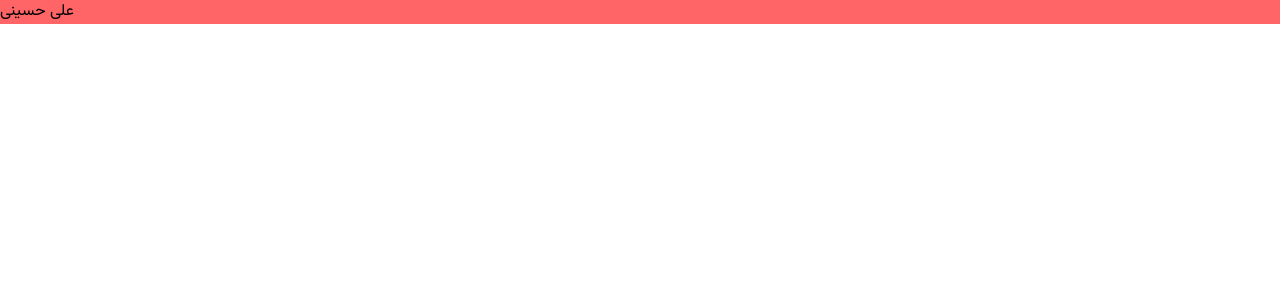
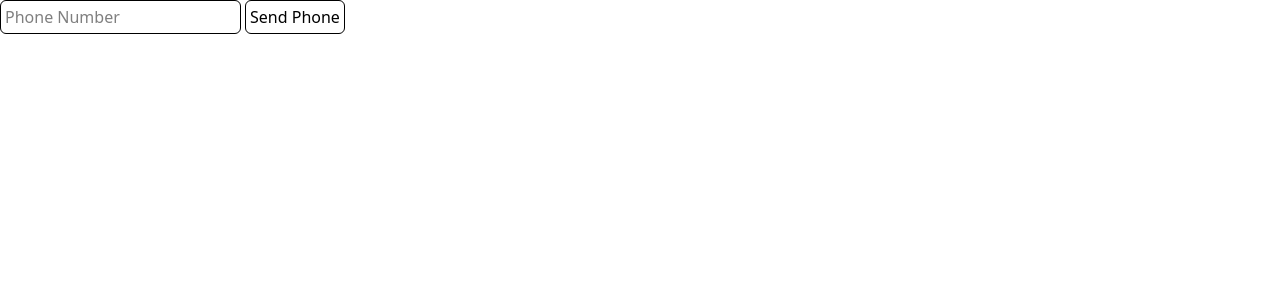
Before and after one commit to ali934h/freelancing-app_react-ts, a React (Vite) app: page /auth in a window 1280 px wide. Shown: the top 300 px of the page. Built offline with nearby package versions, Linux system fonts and the light colour scheme.

Commit message:
folder structure created - Auth page and SendOTPForm created

```diff
--- a/package.json
+++ b/package.json
@@ -13,12 +13,14 @@
     "@tailwindcss/vite": "^4.1.12",
     "react": "^19.1.1",
     "react-dom": "^19.1.1",
+    "react-router-dom": "^7.8.2",
     "tailwindcss": "^4.1.12"
   },
   "devDependencies": {
     "@eslint/js": "^9.33.0",
     "@types/react": "^19.1.10",
     "@types/react-dom": "^19.1.7",
+    "@types/react-router-dom": "^5.3.3",
     "@vitejs/plugin-react": "^5.0.0",
     "eslint": "^9.33.0",
     "eslint-plugin-react-hooks": "^5.2.0",
--- a/src/App.tsx
+++ b/src/App.tsx
@@ -1,6 +1,14 @@
-function App() {
+import React from "react";
+import { Route, Routes } from "react-router-dom";
+import Auth from "./pages/Auth";
+
+type Props = {};
+
+function App({}: Props) {
   return (
-    <div className="font-vazir justify-center gap-3 bg-red-400">علی حسینی</div>
+    <Routes>
+      <Route path="/auth" element={<Auth />} />
+    </Routes>
   );
 }
 
--- /dev/null
+++ b/src/features/authentication/SendOTPForm.tsx
@@ -0,0 +1,25 @@
+import React, { useState } from "react";
+
+type Props = {};
+
+function SendOTPForm({}: Props) {
+  const [phoneNumber, setPhoneNumber] = useState("");
+  return (
+    <div>
+      <form action="" className="flex gap-x-1">
+        <input
+          className="rounded-md border p-1"
+          placeholder="Phone Number"
+          type="number"
+          value={phoneNumber}
+          onChange={(e) => setPhoneNumber(e.target.value)}
+        />
+        <button className="rounded-md border p-1" type="submit">
+          Send Phone
+        </button>
+      </form>
+    </div>
+  );
+}
+
+export default SendOTPForm;
--- a/src/index.css
+++ b/src/index.css
@@ -1,5 +1,5 @@
 @import "tailwindcss";
-@import "../public/fonts.css";
+@import "/fonts.css";
 
 /* app.css */
 @theme {
--- a/src/main.tsx
+++ b/src/main.tsx
@@ -2,9 +2,12 @@ import { StrictMode } from "react";
 import { createRoot } from "react-dom/client";
 import "./index.css";
 import App from "./App.tsx";
+import { BrowserRouter } from "react-router-dom";
 
 createRoot(document.getElementById("root")!).render(
-  <StrictMode>
-    <App />
-  </StrictMode>
+  <BrowserRouter>
+    <StrictMode>
+      <App />
+    </StrictMode>
+  </BrowserRouter>,
 );
--- /dev/null
+++ b/src/pages/Auth.tsx
@@ -0,0 +1,14 @@
+import React from "react";
+import SendOTPForm from "../features/authentication/SendOTPForm";
+
+type Props = {};
+
+const Auth: React.FC = (props: Props) => {
+  return (
+    <div>
+      <SendOTPForm />
+    </div>
+  );
+};
+
+export default Auth;
```
Also changed, not shown: 1 other file (tests, documents, lock files or other folders).
